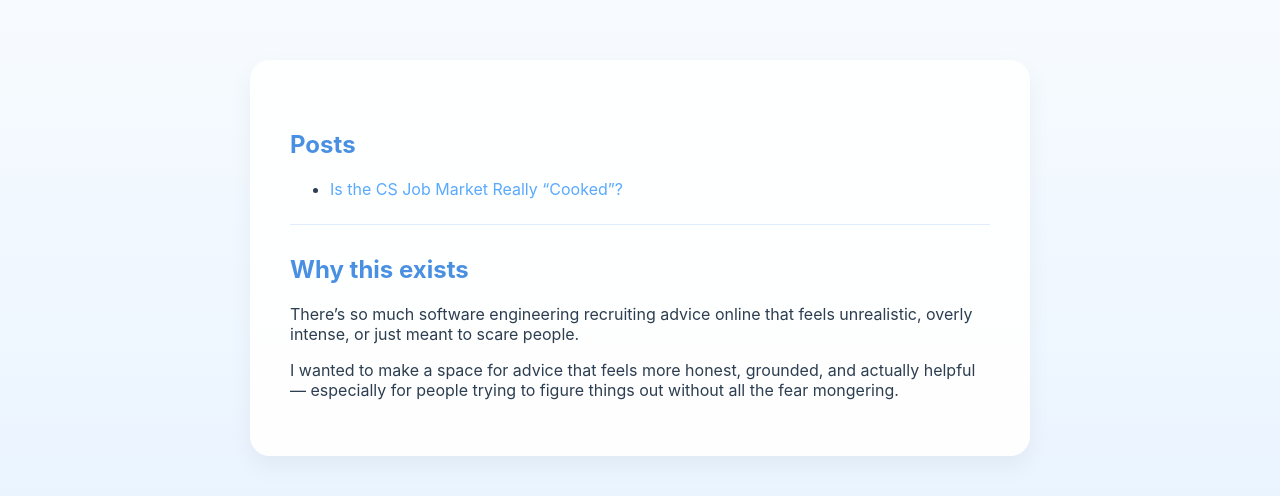
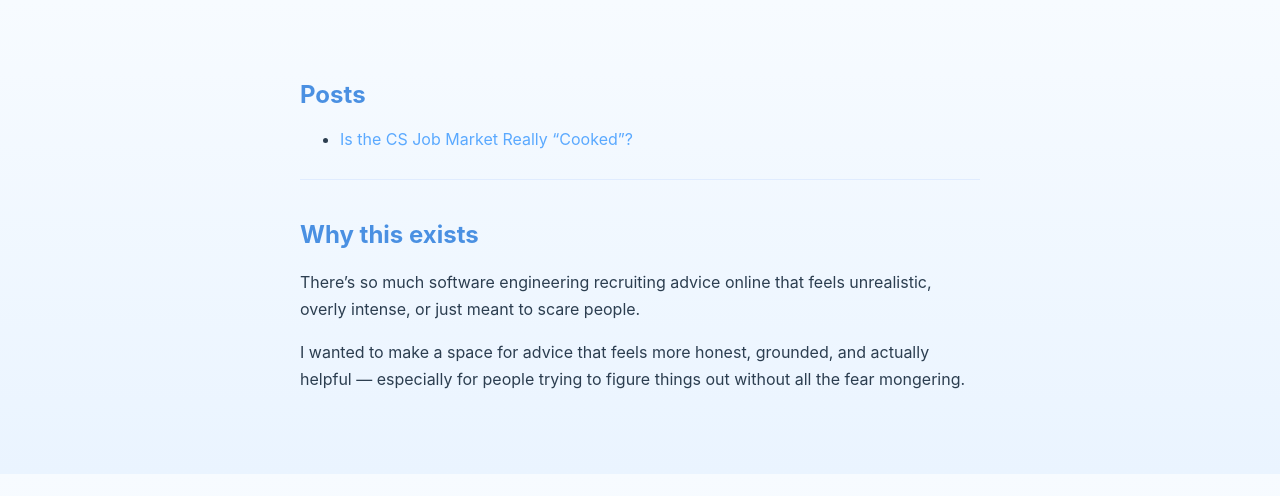
Before and after one commit to hiredmaybe67/hiredmaybe67.github.io, a Jekyll site: the page built from index.md, in a window 1280 px wide. Shown: the top 496 px of the page. Built offline with Jekyll 4.4.1, drawn with Linux system fonts in a browser that asks for light colours.

Commit message:
Update default.html

```diff
--- a/_layouts/default.html
+++ b/_layouts/default.html
@@ -13,31 +13,32 @@
     }
 
     .container {
-      max-width: 700px;
-      margin: 60px auto;
-      background: rgba(255, 255, 255, 0.95);
-      padding: 40px;
-      border-radius: 20px;
-      box-shadow: 0 10px 25px rgba(0,0,0,0.05);
+      max-width: 680px;
+      margin: 80px auto;
+      padding: 0 20px;
     }
 
     h1 {
       text-align: center;
       color: #3a7bd5;
       margin-bottom: 10px;
+      font-size: 32px;
     }
 
-    p.subtitle {
+    .subtitle {
       text-align: center;
       color: #7aa7e9;
-      margin-top: 0;
-      margin-bottom: 30px;
+      margin-bottom: 40px;
       font-size: 14px;
     }
 
     h2 {
       color: #4a90e2;
-      margin-top: 30px;
+      margin-top: 40px;
+    }
+
+    p {
+      line-height: 1.7;
     }
 
     a {
@@ -53,7 +54,7 @@
       border: none;
       height: 1px;
       background: #e0ecff;
-      margin: 25px 0;
+      margin: 30px 0;
     }
 
   </style>
```
